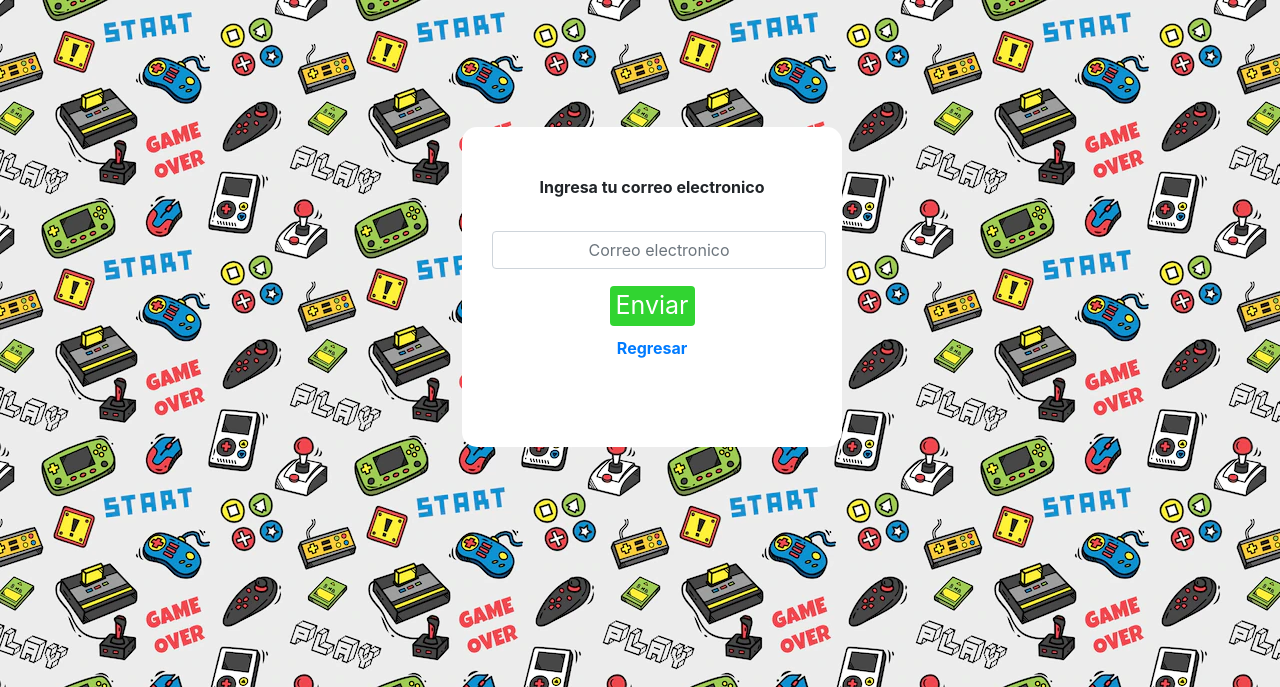
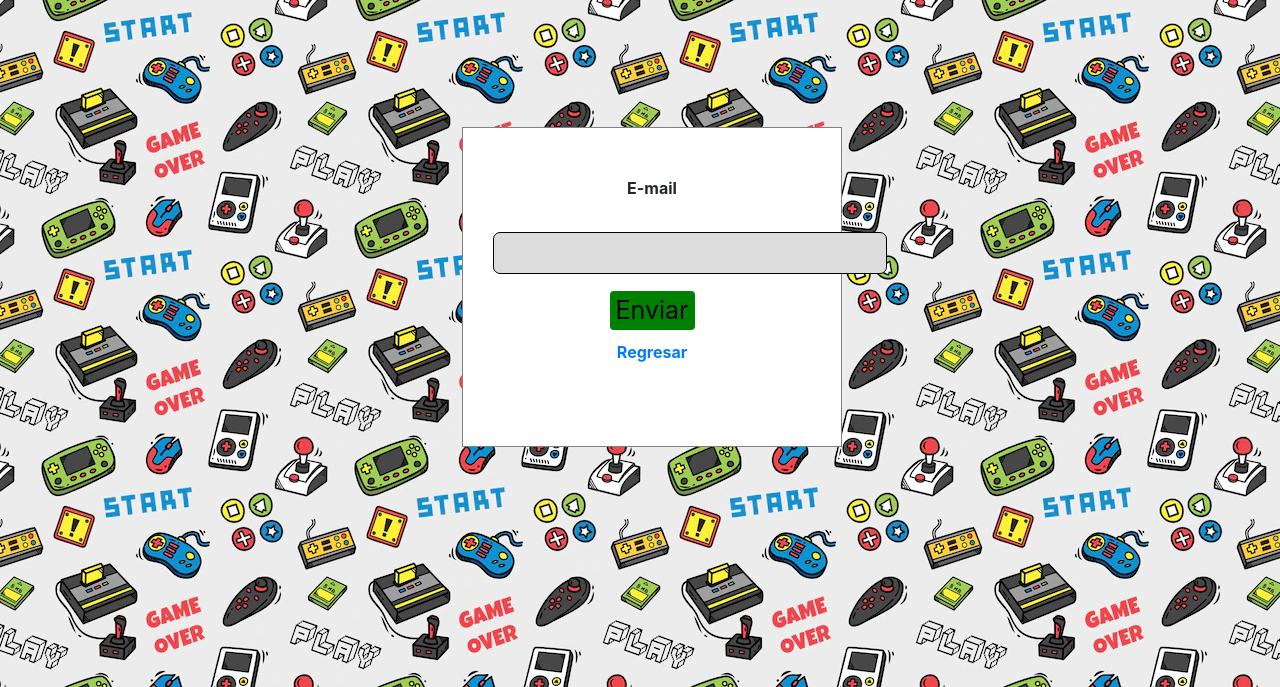
Before and after one commit to Miguelangel0507/INTERAC-TIC, a PHP site: page /interac-tic/recuperar_clave/index.php in a window 1280 px wide. Shown: the top 687 px of the page. Run offline with PHP 8.4, Linux system fonts and the light colour scheme.

Commit message:
se quietan comentarios innecesarios

```diff
--- a/css/estyle.css
+++ b/css/estyle.css
@@ -26,8 +26,6 @@ b {
 .row {
     display: -ms-flexbox;
     display: flex;
-    /* margin-right: -15px; */
-    /* margin-left: -15px; */
     justify-content: space-evenly;
 }
 
--- a/css/header.css
+++ b/css/header.css
@@ -147,11 +147,6 @@ li:hover {
     padding-top: 8px;
 }
 
-
-/*.datos label:hover {
-    background-color: #008849;
-}*/
-
 .info_puntosT {
     width: 100%;
     height: 45px;
@@ -296,7 +291,6 @@ ul {
     }
     nav ul li,
     .ul-second li {
-        /*display: block;*/
         margin: 0;
         line-height: 30px;
         width: 100%;
--- a/css/quiz.css
+++ b/css/quiz.css
@@ -123,12 +123,6 @@ span,
 .preg4 {
     background-color: #E03D74;
 }
-
-
-/*#container_question {
-    display: flex;
-    justify-content: space-evenly;
-}*/
 
 #answer {
     margin-top: 2.5rem;
--- a/recuperar_clave/index.php
+++ b/recuperar_clave/index.php
@@ -22,16 +22,18 @@
 
     .contenedor {
       background-color: white;
+      border: solid 1px gray;
       width: 380px;
-      border-radius: 15px;
+      /* border-radius: 5px; */
+      /* float: left; */
       text-align: center;
       margin-left: 462px;
       padding: 23px;
+
     }
 
     .validar {
-      background-color: #31D431;
-      color: white;
+      background-color: green;
       border: none;
       border-radius: 4px;
       font-size: 25px;
@@ -43,6 +45,12 @@
       margin: 7px;
     }
 
+    .m {
+      border-radius: 7px;
+      border: 1px solid black;
+      font-size: 25px;
+    }
+
     .d {
       margin: 25px;
     }
@@ -51,46 +59,54 @@
       height: 320px;
       align-items: center;
       margin-top: 127px;
+
     }
 
     input {
       align-items: center;
     }
-
-    .form-control{
-      text-align: center;
-    }
   </style>
 </head>
 
 <body>
+
   <div class="contenedor alt">
+
     <form action="index.php" method="POST" id="p">
-      <label class="d" for=""><b> Ingresa tu correo electronico</b> </label> <input class="form-control" placeholder="Correo electronico" type="email" name="email">
+      <label class="d" for=""><b> E-mail</b> </label> <input class="m" type="email" name="email">
+
       <button class="validar"> Enviar</button><br>
+
       <a href="../index.php "> <b> Regresar</b></a>
+
     </form>
 
     <?php
+
     if (isset($_POST["email"])) {
       $email = $_POST["email"];
+
       $campo = array();
       if ($email == "" || strpos($email, "@") == false) {
-        array_push($campo, "Ingresa un correo valido");
+        array_push($campo, "ingresa un correo valido");
+        //echo '<script type ="text/javaScript>"location.reload(); </script>';
       }
+
       if (count($campo) > 0) {
-        echo "<div class='alert alert-primary'>";
-        echo " " . $campo[0] . "";
+        echo "<div class='error'>";
+        echo "<li>" . $campo[0] . "</i>";
       } else {
-        echo "<div class='alert alert-primary'>";
+        echo "<div class='corecto'>";
+
         include "validar.php";
       }
       echo "</div>";
     }
     ?>
+
   </div>
+
+
   <script src="https://cdn.jsdelivr.net/npm/jquery@3.5.1/dist/jquery.slim.min.js " integrity="sha384-DfXdz2htPH0lsSSs5nCTpuj/zy4C+OGpamoFVy38MVBnE+IbbVYUew+OrCXaRkfj " crossorigin="anonymous "></script>
 
-</body>
-
-</html>
+  <script src="https://cdn.jsdelivr.net/npm/bootstrap@4.6.1/dist/js/bootstrap.bundle.min.js " integrity="sha384-fQybjgWLrvvRgtW6bFlB7jaZrFsaBXjsOMm/tB9LTS58ONXgqbR9W8oWht/amnpF " crossorigin="anonymous "></script>
--- a/registro.html
+++ b/registro.html
@@ -92,7 +92,6 @@
                                         <input type="button" class="btn btn-primary formulario__btn" value="Regresar">
                                     </a>
                                 </div>
-                                <!--<p class="formulario__mensaje-exito" id="formulario__mensaje-exito">jugador registrado</p>-->
                             </div>
                             <span class="spinner"></span>
                         </div>
--- a/usuario/HeaderUsario.php
+++ b/usuario/HeaderUsario.php
@@ -21,7 +21,6 @@
                             <label class="info_puntos">Sopa de letras</label>
                             <button class="btno-config" data-bs-toggle='modal' data-bs-target='#M_estadisiticas'><i class="fa-solid fa-gear"></i>Restablecer </button>
                         </li>
-
                         <li class="S_N1">Nivel 1
                             <div class="seccion">
                                 <div class="info_estad">
--- a/usuario/HeaderUsuario.js
+++ b/usuario/HeaderUsuario.js
@@ -20,7 +20,6 @@ function estadisticas() { //funcion para crear las estadisticas
                     backgroundColor: [
                         'rgb(23, 151, 64)',
                         'rgb(204, 6, 5, 0.6)'
-
                     ]
                 }]
             },
--- a/usuario/PerfilUsuario.php
+++ b/usuario/PerfilUsuario.php
@@ -112,7 +112,6 @@
                             <p class="formulario__input-error">
                                 La contraseña tiene que ser de 8 dígitos y contener una letra mayuscula
                             </p>
-                            <!--contraseñas 2<label class="la" for="">Validar contraseña:&nbsp </label>-->
                             <div class="formulario__grupo" id="grupo__password2">
                                 <div class="formulario__grupo-input">
                                     <input type="password" class="form-control" name="password2" id="password2" placeholder="Validar clave" disabled>
--- a/usuario/trivia_tic/quiz.js
+++ b/usuario/trivia_tic/quiz.js
@@ -77,7 +77,7 @@ function nextQuestion() {
         i = i + 1;
         displayQuestion(cuestionario['cuestionario']);
         reiniciar_cuenta()
-            //window.ignicion = setInterval(contador, 1000);
+
     } else { //se manda a la base de datos los puntos y se da aviso de que si gano o perdio
         let puntos_nivel = new FormData()
         puntos_nivel.append('puntos', score);
```
Also changed, not shown: recuperar_clave/validar.php (+22 -8 lines).
